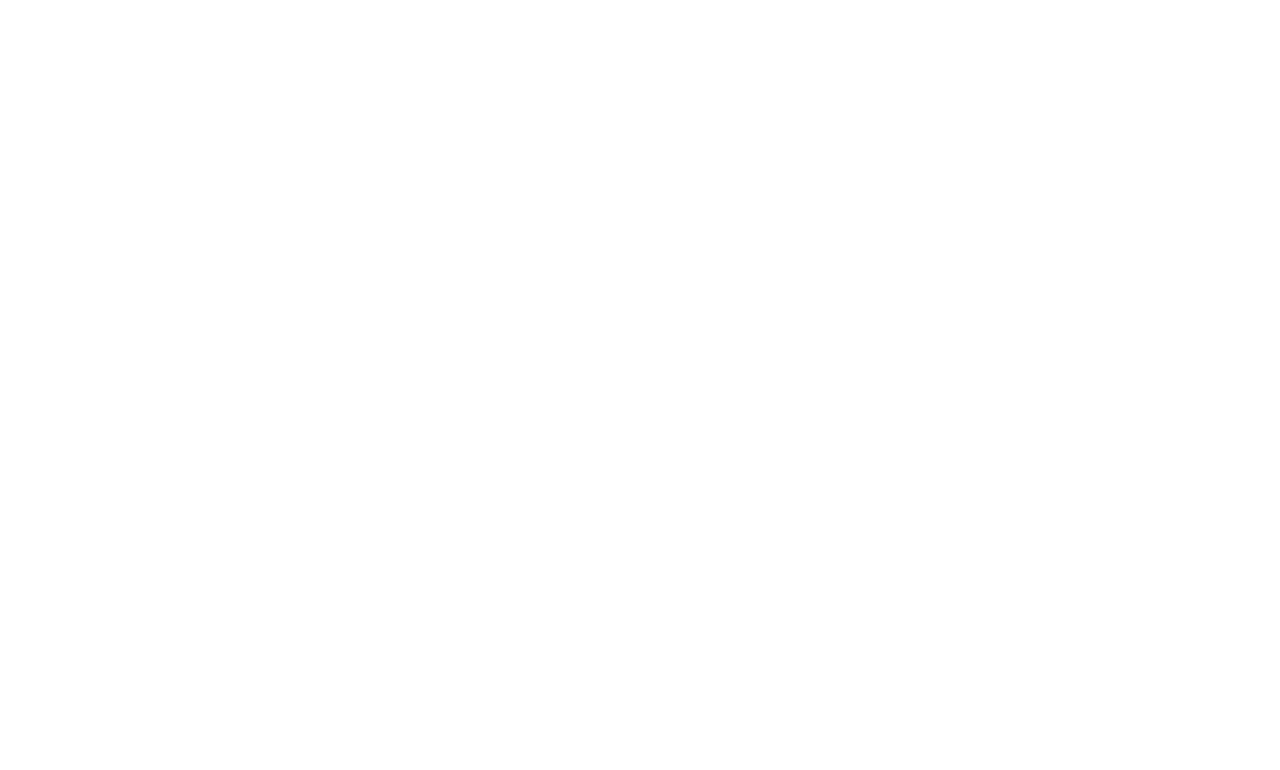
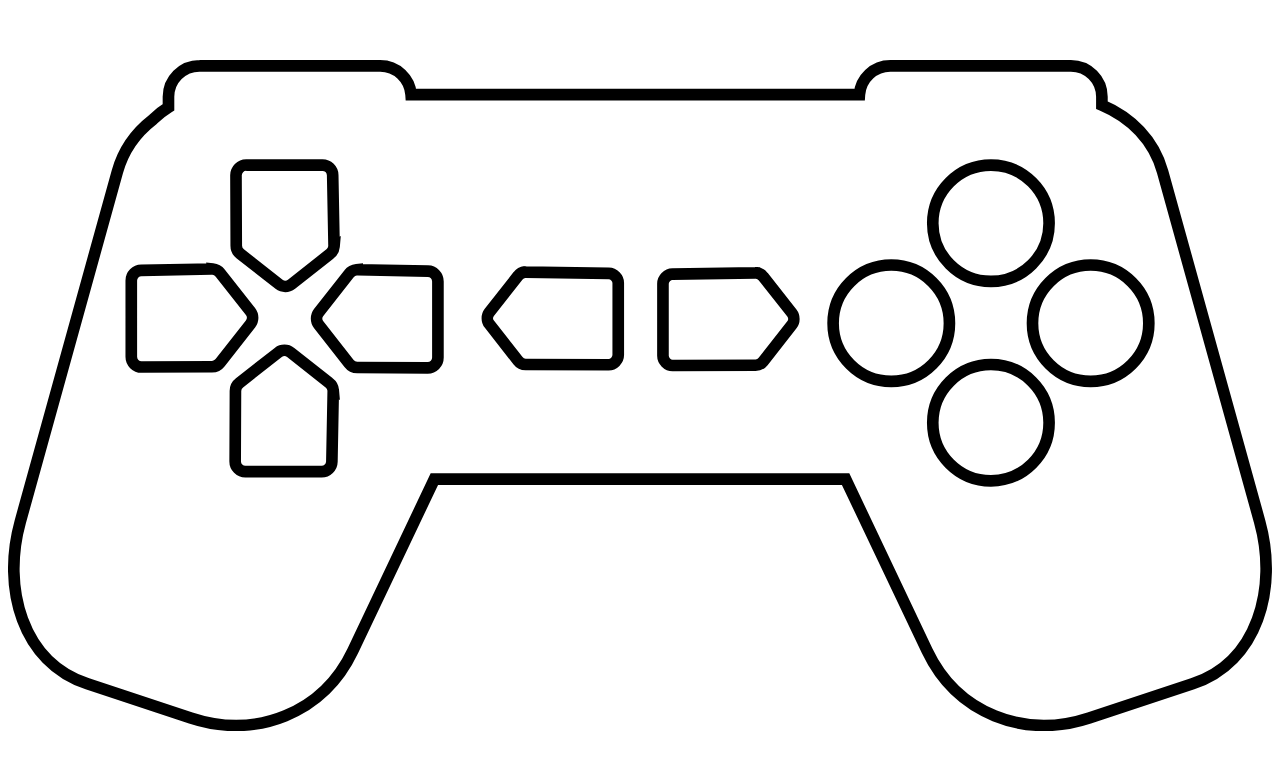
Before and after one commit to HumbertoMendes/controller-tester, a Vue app: page / in a window 1280 px wide. Shown: the top 770 px of the page. Built offline with nearby package versions, Linux system fonts and the light colour scheme.

Commit message:
+ Added GameControllers component

```diff
--- /dev/null
+++ b/src/components/GameController.vue
@@ -0,0 +1,194 @@
+<template>
+  <!-- Created with Inkscape (http://www.inkscape.org/) -->
+  <svg
+    xmlns:inkscape="http://www.inkscape.org/namespaces/inkscape"
+    xmlns:rdf="http://www.w3.org/1999/02/22-rdf-syntax-ns#"
+    xmlns="http://www.w3.org/2000/svg"
+    xmlns:cc="http://creativecommons.org/ns#"
+    xmlns:dc="http://purl.org/dc/elements/1.1/"
+    xmlns:sodipodi="http://sodipodi.sourceforge.net/DTD/sodipodi-0.dtd"
+    id="svg2"
+    sodipodi:docname="_svgclean2.svg"
+    viewBox="0 0 325.96 173.1"
+    version="1.1"
+    inkscape:version="0.48.3.1 r9886"
+  >
+    <sodipodi:namedview
+      id="base"
+      bordercolor="#666666"
+      inkscape:pageshadow="2"
+      inkscape:window-y="19"
+      fit-margin-left="0"
+      pagecolor="#ffffff"
+      fit-margin-top="0"
+      inkscape:window-maximized="0"
+      inkscape:zoom="1"
+      inkscape:window-x="0"
+      inkscape:window-height="768"
+      showgrid="false"
+      borderopacity="1.0"
+      inkscape:current-layer="layer1"
+      inkscape:cx="-219.15878"
+      inkscape:cy="-651.91507"
+      fit-margin-right="0"
+      fit-margin-bottom="0"
+      inkscape:window-width="1024"
+      inkscape:pageopacity="0.0"
+      inkscape:document-units="px"
+    />
+    <g
+      id="layer1"
+      inkscape:label="Layer 1"
+      inkscape:groupmode="layer"
+      transform="translate(-314.15 -497.61)"
+    >
+      <path
+        id="rect4249"
+        style="stroke:#000000;stroke-width:3;fill:#ffffff"
+        inkscape:connector-curvature="0"
+        d="m47.875 0c-4.432 0-8 3.568-8 8v2.6875c-1.4169 0.87248-2.7266 1.9012-3.9062 3.0625-0.0409 0.0402-0.0844 0.0844-0.125 0.125-4.2921 3.3087-7.5968 7.8163-9.1562 13.438l-25.031 90.25c-4.7392 17.083 0.48564 36.232 17.312 41.812l26.656 8.8125c16.827 5.5802 34.179-1.2971 41.781-17.312l21.031-44.281h106.06l21.031 44.281c7.6018 16.015 24.954 22.893 41.781 17.312l26.656-8.8125c16.827-5.5802 22.052-24.73 17.312-41.812l-25.03-90.248c-2.28-8.216-8.25-14.05-15.66-17.187v-2.125c0-4.432-3.568-8-8-8h-46.562c-4.2401 0-7.678 3.2738-7.9688 7.4375h-115.62c-0.29-4.1643-3.731-7.4375-7.971-7.4375h-46.594z"
+        transform="translate(315.66 499.11)"
+      />
+      <g
+        id="g3897"
+        style="stroke:#000000;stroke-width:3;fill:none"
+      >
+        <path
+          id="path3244"
+          d="m582.63 539.71a15 15 0 0 1 -30 0 15 15 0 1 1 30 0z"
+          style="stroke:#000000;stroke-width:3;"
+          :style="`fill:${getFill(key.B3)};`"
+          inkscape:connector-curvature="0"
+        />
+        <path
+          id="path3246"
+          d="m582.63 591.13a15 15 0 0 1 -30 0 15 15 0 1 1 30 0z"
+          style="stroke:#000000;stroke-width:3;"
+          :style="`fill:${getFill(key.B0)};`"
+          inkscape:connector-curvature="0"
+        />
+        <path
+          id="path3248"
+          d="m578.35 565.47a15 15 0 1 1 30 0 15 15 0 0 1 -30 0z"
+          style="stroke:#000000;stroke-width:3;"
+          :style="`fill:${getFill(key.B1)};`"
+          inkscape:connector-curvature="0"
+        />
+        <path
+          id="path3250"
+          d="m526.93 565.47a15 15 0 1 1 30 0 15 15 0 0 1 -30 0z"
+          style="stroke:#000000;stroke-width:3;"
+          :style="`fill:${getFill(key.B2)};`"
+          inkscape:connector-curvature="0"
+        />
+        <path
+          id="path3322"
+          style="stroke:#000000;stroke-width:3;"
+          :style="`fill:${getFill(key.RIGHT)};`"
+          inkscape:connector-curvature="0"
+          d="m403.99 551.7a2.6354 2.6354 0 0 0 -1.8862 1.0479l-7.8241 9.9198a2.6354 2.6354 0 0 0 0 3.2135l7.8241 9.9896a2.6354 2.6354 0 0 0 2.0957 1.0479l18.163 0.0698a2.6354 2.6354 0 0 0 2.6546 -2.6545v-19.63a2.6354 2.6354 0 0 0 -2.5847 -2.6546l-18.163-0.34927a2.6354 2.6354 0 0 0 -0.27944 0z"
+        />
+        <path
+          id="path3324"
+          style="stroke:#000000;stroke-width:3;"
+          :style="`fill:${getFill(key.LEFT)};`"
+          inkscape:connector-curvature="0"
+          d="m366.97 551.5a2.6354 2.6354 0 0 1 1.8862 1.0479l7.824 9.9198a2.6354 2.6354 0 0 1 0 3.2135l-7.824 9.9896a2.6354 2.6354 0 0 1 -2.0957 1.0479l-18.163 0.0698a2.6354 2.6354 0 0 1 -2.6546 -2.6545v-19.63a2.6354 2.6354 0 0 1 2.5847 -2.6546l18.163-0.34927a2.6354 2.6354 0 0 1 0.27944 0z"
+        />
+        <path
+          id="path3332"
+          style="stroke:#000000;stroke-width:3;"
+          :style="`fill:${getFill(key.DOWN)};`"
+          inkscape:connector-curvature="0"
+          d="m398.02 582.75a2.6354 2.6354 0 0 0 -1.0479 -1.8862l-9.9198-7.8241a2.6354 2.6354 0 0 0 -3.2135 0l-9.9896 7.8241a2.6354 2.6354 0 0 0 -1.0479 2.0957l-0.0698 18.163a2.6354 2.6354 0 0 0 2.6545 2.6546h19.63a2.6354 2.6354 0 0 0 2.6546 -2.5847l0.34927-18.163a2.6354 2.6354 0 0 0 0 -0.27943z"
+        />
+        <path
+          id="path3334"
+          style="stroke:#000000;stroke-width:3;"
+          :style="`fill:${getFill(key.UP)};`"
+          inkscape:connector-curvature="0"
+          d="m398.23 545.73a2.6354 2.6354 0 0 1 -1.0479 1.8862l-9.9198 7.8241a2.6354 2.6354 0 0 1 -3.2135 0l-9.9897-7.8241a2.6354 2.6354 0 0 1 -1.0479 -2.0957l-0.0698-18.163a2.6354 2.6354 0 0 1 2.6545 -2.6546h19.63a2.6354 2.6354 0 0 1 2.6546 2.5848l0.34929 18.163a2.6354 2.6354 0 0 1 0 0.27942z"
+        />
+        <path
+          id="path4289"
+          style="stroke:#000000;stroke-width:3;"
+          :style="`fill:${getFill(key.START)};`"
+          inkscape:connector-curvature="0"
+          d="m507.13 552.5c0.69726 0.0598 1.3623 0.42912 1.7813 0.98963l7.3892 9.3685c0.66325 0.86235 0.66325 2.1725 0 3.0349l-7.3892 9.4344c-0.46045 0.61012-1.2149 0.98735-1.9793 0.98964l-21.376 0.0658c-1.3153 0.0105-2.5166-1.1917-2.5071-2.507v-18.539c-0.0105-1.2934 1.1478-2.4822 2.4411-2.5071l21.376-0.32987c0.0878-0.005 0.17607-0.005 0.26391 0z"
+        />
+        <path
+          id="path4291"
+          style="stroke:#000000;stroke-width:3;"
+          :style="`fill:${getFill(key.SELECT)};`"
+          inkscape:connector-curvature="0"
+          d="m447.44 552.31c-0.69726 0.0598-1.3623 0.42912-1.7813 0.98964l-7.3892 9.3685c-0.66325 0.86235-0.66325 2.1725 0 3.0349l7.3892 9.4344c0.46045 0.61012 1.2149 0.98735 1.9793 0.98964l21.376 0.0658c1.3153 0.0105 2.5166-1.1917 2.5071-2.507v-18.539c0.0105-1.2934-1.1479-2.4822-2.4411-2.5071l-21.376-0.32987c-0.0877-0.005-0.17607-0.005-0.2639 0z"
+        />
+      </g>
+    </g>
+    <metadata
+      id="metadata18"
+    >
+      <rdf:RDF>
+        <cc:Work>
+          <dc:format>
+            image/svg+xml
+          </dc:format>
+          <dc:type
+            rdf:resource="http://purl.org/dc/dcmitype/StillImage"
+          />
+          <cc:license
+            rdf:resource="http://creativecommons.org/licenses/publicdomain/"
+          />
+          <dc:publisher>
+            <cc:Agent
+              rdf:about="http://openclipart.org/"
+            >
+              <dc:title>Openclipart</dc:title>
+            </cc:Agent>
+          </dc:publisher>
+        </cc:Work>
+        <cc:License
+          rdf:about="http://creativecommons.org/licenses/publicdomain/"
+        >
+          <cc:permits
+            rdf:resource="http://creativecommons.org/ns#Reproduction"
+          />
+          <cc:permits
+            rdf:resource="http://creativecommons.org/ns#Distribution"
+          />
+          <cc:permits
+            rdf:resource="http://creativecommons.org/ns#DerivativeWorks"
+          />
+        </cc:License>
+      </rdf:RDF>
+    </metadata>
+  </svg>
+</template>
+
+<script>
+import { Key } from '../constants/KeysConstants';
+
+export default {
+  name: 'game-controller',
+  props: {
+    activeButtons: {
+      type: Array,
+      required: true,
+    },
+  },
+  data() {
+    return {
+      key: Key,
+    };
+  },
+  methods: {
+    getFill(index) {
+      return this.activeButtons.includes(index) ? 'red' : 'none';
+    },
+  },
+};
+</script>
+
+<style>
+
+</style>
--- /dev/null
+++ b/src/constants/KeysConstants.js
@@ -0,0 +1,25 @@
+export const Key = {
+  B0: 0,
+  B1: 1,
+  B2: 2,
+  B3: 3,
+
+  UP: 12,
+  DOWN: 13,
+  LEFT: 14,
+  RIGHT: 15,
+
+  START: 9,
+  SELECT: 8,
+
+  L1: 4,
+  L2: 6,
+  L3: 10,
+
+  R1: 5,
+  R2: 7,
+  R3: 11,
+
+  CENTER: 16,
+  TRACK: 17,
+};
--- a/src/views/IndexView.vue
+++ b/src/views/IndexView.vue
@@ -1,15 +1,30 @@
 <template>
   <div>
-
+    <game-controller
+      :active-buttons="activeButtons"
+    />
+    <div
+      v-for="(item, index) in axes"
+      :key="index"
+    >
+      {{ axes[index] }}
+    </div>
   </div>
 </template>
 
 <script>
+import GameController from '../components/GameController.vue';
+
 export default {
+  components: {
+    GameController,
+  },
   name: 'index-view',
   data() {
     return {
       intervalId: null,
+      axes: [],
+      activeButtons: [],
     };
   },
   created() {
@@ -27,9 +42,20 @@
       this.intervalId = setInterval(() => {
         const gamepad = navigator.getGamepads()[index];
 
-        gamepad.buttons.forEach((button, id) => {
-          if (button.pressed || button.touched) console.log(id, button);
-        });
+        // this.activeButtons = gamepad.buttons.findIndex((button) => button.pressed || button.touched);
+        // console.log(this.activeButtons);
+        // gamepad.buttons.forEach((button, id) => {
+        //   if (button.pressed || button.touched) console.log(id, button);
+        // });
+        const activeButtons = [];
+        for (let id = gamepad.buttons.length; id--;) {
+          if (gamepad.buttons[id].pressed || gamepad.buttons[id].touched) activeButtons.push(id);
+        }
+        if (this.activeButtons.length !== activeButtons.length && this.activeButtons.toString() !== activeButtons.toString()) {
+          this.activeButtons = activeButtons;
+        }
+
+        this.axes = gamepad.axes;
       }, 100);
     },
     onGamePadDisconnected() {
```
Also changed, not shown: .eslintrc.js, src/assets/btns.txt, src/assets/controller.svg (added).
